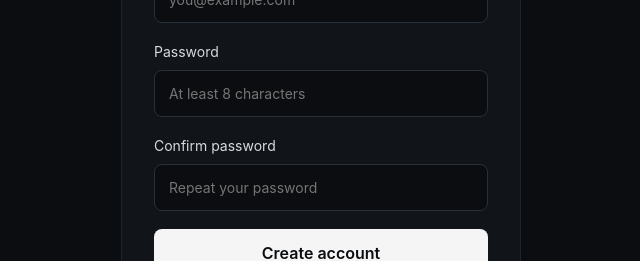
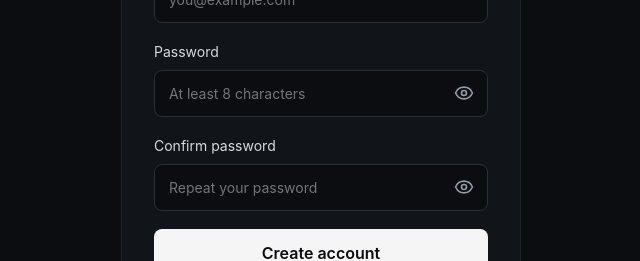
Before and after one commit to drapeID-DEV/finance-flow, a React (Vite) app in the folder client/: page /register in a window 1280 px wide. Shown: the part 317-578 px from the top of the page, without its empty margins (319-959 px from the left). Built offline with nearby package versions, Linux system fonts and the light colour scheme.

Commit message:
feat: added show/hide password button

```diff
--- a/client/src/pages/AuthPage.css
+++ b/client/src/pages/AuthPage.css
@@ -88,3 +88,46 @@
     color: #fff;
     font-weight: 600;
 }
+
+.auth-password-wrapper {
+    position: relative;
+    display: flex;
+    align-items: center;
+    width: 100%;
+}
+
+.auth-password-wrapper input {
+    padding-right: 46px;
+}
+
+.auth-form .auth-password-toggle {
+    position: absolute;
+    right: 6px;
+    top: 50%;
+    transform: translateY(-50%);
+    display: flex;
+    align-items: center;
+    justify-content: center;
+    width: 36px;
+    height: 36px;
+    padding: 0;
+    border: none;
+    border-radius: 6px;
+    background: transparent;
+    color: #9299a5;
+    cursor: pointer;
+}
+
+.auth-form .auth-password-toggle:hover {
+    background: #20242a;
+    color: #fff;
+}
+
+.auth-form .auth-password-toggle:focus-visible {
+    outline: 2px solid #9299a5;
+    outline-offset: 2px;
+}
+
+.auth-form .auth-password-toggle:disabled {
+    cursor: not-allowed;
+}
--- a/client/src/pages/LoginPage/LoginPage.tsx
+++ b/client/src/pages/LoginPage/LoginPage.tsx
@@ -1,4 +1,5 @@
 import { Link, useLocation, useNavigate } from 'react-router-dom';
+import { Eye, EyeOff } from 'lucide-react';
 import { sessionRestored } from '../../store/authSlice';
 import { useState } from 'react';
 import { useLoginMutation } from '../../api/authApi';
@@ -16,11 +17,11 @@ export default function LoginPage() {
 
 	const [email, setEmail] = useState('');
 	const [password, setPassword] = useState('');
+	const [showPassword, setShowPassword] = useState(false);
 	const [error, setError] = useState('');
 
 	async function handleSubmit(event: React.FormEvent<HTMLFormElement>) {
 		event.preventDefault();
-
 		setError('');
 
 		try {
@@ -45,24 +46,45 @@ export default function LoginPage() {
 							value={email}
 							onChange={(event) => setEmail(event.target.value)}
 							placeholder="you@example.com"
+							autoComplete="email"
 							required
 						/>
 					</label>
 					<label>
 						Password
+						<div className="auth-password-wrapper">
 							<input
-							type="password"
+								type={showPassword ? 'text' : 'password'}
 								value={password}
 								onChange={(event) =>
 									setPassword(event.target.value)
 								}
 								placeholder="••••••••"
+								autoComplete="current-password"
 								required
 							/>
+							<button
+								type="button"
+								className="auth-password-toggle"
+								onClick={() =>
+									setShowPassword((visible) => !visible)
+								}
+								aria-label={
+									showPassword
+										? 'Hide password'
+										: 'Show password'
+								}
+								aria-pressed={showPassword}
+							>
+								{showPassword ? (
+									<EyeOff size={20} />
+								) : (
+									<Eye size={20} />
+								)}
+							</button>
+						</div>
 					</label>
-
 					{error && <div className="auth-error">{error}</div>}
-
 					<button type="submit" disabled={isLoading}>
 						{isLoading ? 'Signing in...' : 'Sign in'}
 					</button>
--- a/client/src/pages/RegisterPage/RegisterPage.tsx
+++ b/client/src/pages/RegisterPage/RegisterPage.tsx
@@ -1,4 +1,5 @@
 import { Link, useNavigate } from 'react-router-dom';
+import { Eye, EyeOff } from 'lucide-react';
 import { useState } from 'react';
 import { useRegisterMutation } from '../../api/authApi';
 import '../AuthPage.css';
@@ -10,6 +11,8 @@ export default function RegisterPage() {
 	const [email, setEmail] = useState('');
 	const [password, setPassword] = useState('');
 	const [confirmPassword, setConfirmPassword] = useState('');
+	const [showPassword, setShowPassword] = useState(false);
+	const [showConfirmPassword, setShowConfirmPassword] = useState(false);
 	const [error, setError] = useState('');
 	const [success, setSuccess] = useState('');
 
@@ -70,8 +73,9 @@ export default function RegisterPage() {
 					</label>
 					<label>
 						Password
+						<div className="auth-password-wrapper">
 							<input
-							type="password"
+								type={showPassword ? 'text' : 'password'}
 								value={password}
 								onChange={(event) =>
 									setPassword(event.target.value)
@@ -81,11 +85,32 @@ export default function RegisterPage() {
 								minLength={8}
 								required
 							/>
+							<button
+								type="button"
+								className="auth-password-toggle"
+								onClick={() =>
+									setShowPassword((visible) => !visible)
+								}
+								aria-label={
+									showPassword
+										? 'Hide password'
+										: 'Show password'
+								}
+								aria-pressed={showPassword}
+							>
+								{showPassword ? (
+									<EyeOff size={20} />
+								) : (
+									<Eye size={20} />
+								)}
+							</button>
+						</div>
 					</label>
 					<label>
 						Confirm password
+						<div className="auth-password-wrapper">
 							<input
-							type="password"
+								type={showConfirmPassword ? 'text' : 'password'}
 								value={confirmPassword}
 								onChange={(event) =>
 									setConfirmPassword(event.target.value)
@@ -95,6 +120,28 @@ export default function RegisterPage() {
 								minLength={8}
 								required
 							/>
+							<button
+								type="button"
+								className="auth-password-toggle"
+								onClick={() =>
+									setShowConfirmPassword(
+										(visible) => !visible
+									)
+								}
+								aria-label={
+									showConfirmPassword
+										? 'Hide confirmation password'
+										: 'Show confirmation password'
+								}
+								aria-pressed={showConfirmPassword}
+							>
+								{showConfirmPassword ? (
+									<EyeOff size={20} />
+								) : (
+									<Eye size={20} />
+								)}
+							</button>
+						</div>
 					</label>
 					{error && <div className="auth-error">{error}</div>}
 					{success && <p role="status">{success}</p>}
```
Lines whose indentation alone changed are shown as unchanged.
